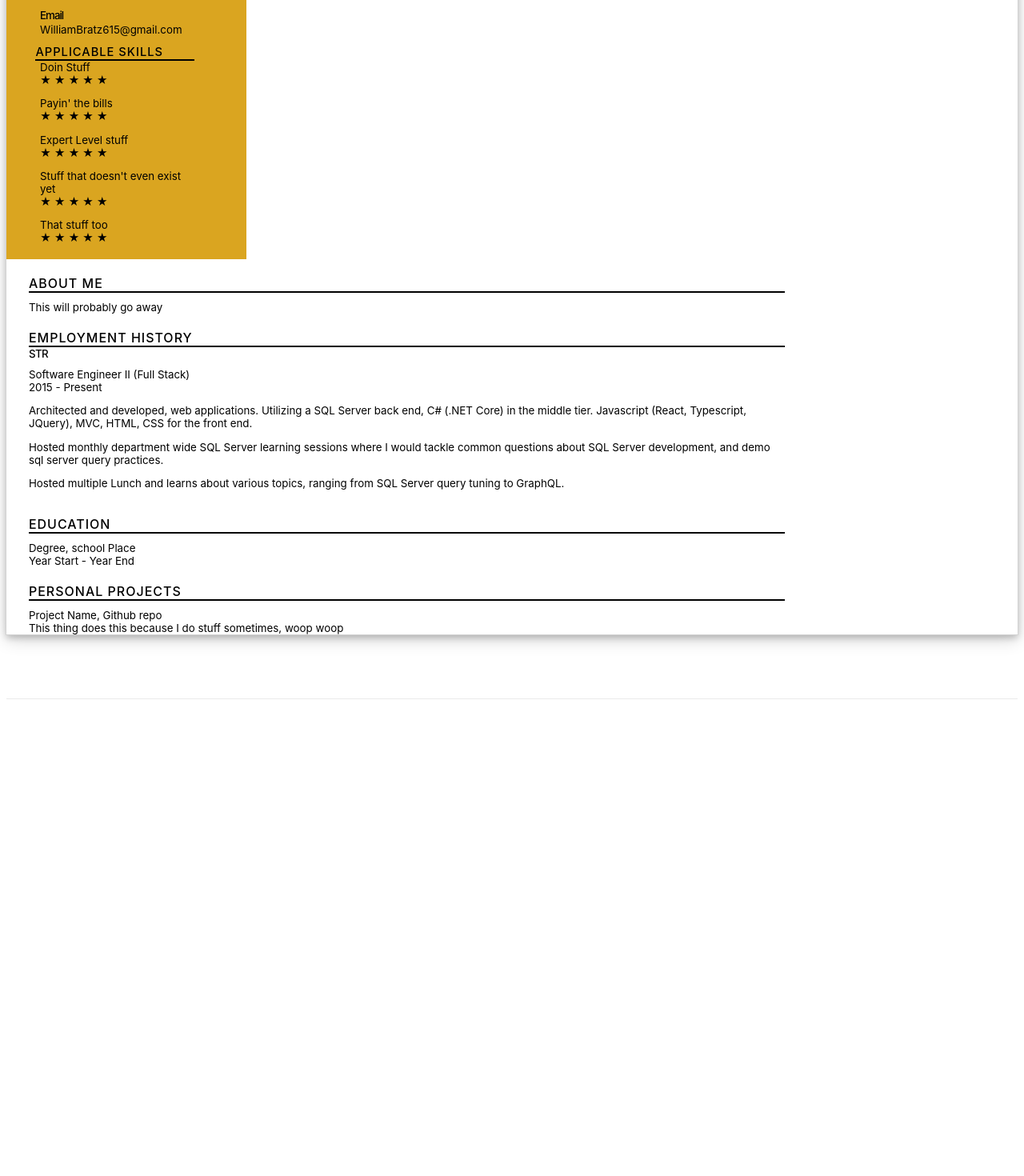
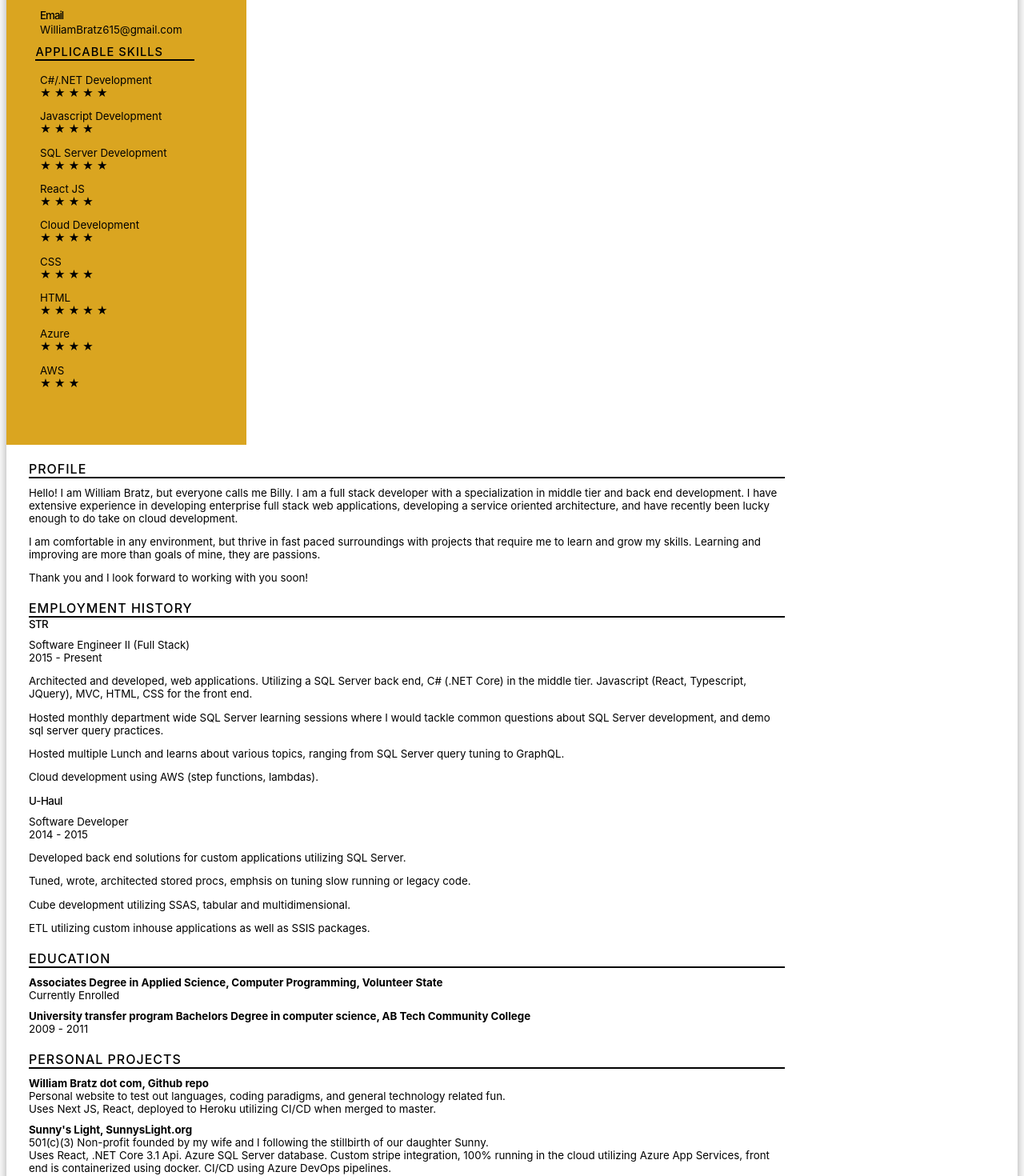
Before and after one commit to wbratz/williambratzdotcom, a Next.js app: page /resume in a window 1280 px wide. Shown: the part 403-1873 px from the top of the page at 80% size. Before the commit the page ends 1376 px from the top, so only its background shows below. Built offline with nearby package versions, Linux system fonts and the light colour scheme.

Commit message:
finishes resume enough for check in still needs mobile help

```diff
--- a/pages/resume.tsx
+++ b/pages/resume.tsx
@@ -1,3 +1,4 @@
+import Link from "next/link";
 import Layout from "../src/components/Layout";
 import styles from "../styles/Resume.module.css";
 
@@ -29,30 +30,57 @@ export default function Resume() {
           </div>
           <div className={styles.resumeInfo}>APPLICABLE SKILLS</div>
           <div className={styles.resumeInfoContent}>
-            Doin Stuff
+            <br></br>
+            C#/.NET Development
             <br></br> &#9733; &#9733; &#9733; &#9733; &#9733;
             <p>
-              Payin' the bills
+              Javascript Development
+              <br></br> &#9733; &#9733; &#9733; &#9733;
+            </p>
+            <p>
+              SQL Server Development
               <br></br> &#9733; &#9733; &#9733; &#9733; &#9733;
             </p>
             <p>
-              Expert Level stuff
+              React JS
+              <br></br> &#9733; &#9733; &#9733; &#9733;
+            </p>
+            <p>
+              Cloud Development
+              <br></br> &#9733; &#9733; &#9733; &#9733;
+            </p>
+            <p>
+              CSS
+              <br></br> &#9733; &#9733; &#9733; &#9733;
+            </p>
+            <p>
+              HTML
               <br></br> &#9733; &#9733; &#9733; &#9733; &#9733;
             </p>
             <p>
-              Stuff that doesn't even exist yet
-              <br></br> &#9733; &#9733; &#9733; &#9733; &#9733;
+              Azure
+              <br></br> &#9733; &#9733; &#9733; &#9733;
             </p>
             <p>
-              That stuff too
-              <br></br> &#9733; &#9733; &#9733; &#9733; &#9733;
+              AWS
+              <br></br> &#9733; &#9733; &#9733;
             </p>
           </div>
         </div>
         <div className={styles.resumeMainbar}>
-          <div className={styles.resumeMainHeading}>ABOUT ME</div>
+          <div className={styles.resumeMainHeading}>PROFILE</div>
           <div className={styles.resumeMainContent}>
-            This will probably go away
+            Hello! I am William Bratz, but everyone calls me Billy. I am a full
+            stack developer with a specialization in middle tier and back end
+            development. I have extensive experience in developing enterprise
+            full stack web applications, developing a service oriented
+            architecture, and have recently been lucky enough to do take on
+            cloud development.
+            <p></p>I am comfortable in any environment, but thrive in fast paced
+            surroundings with projects that require me to learn and grow my
+            skills. Learning and improving are more than goals of mine, they are
+            passions.
+            <p></p> Thank you and I look forward to working with you soon!
           </div>
           <div className={styles.resumeMainHeading}>EMPLOYMENT HISTORY</div>
           <div className={styles.resumeMainInfo}>STR</div>
@@ -71,18 +99,69 @@ export default function Resume() {
               Hosted multiple Lunch and learns about various topics, ranging
               from SQL Server query tuning to GraphQL.
             </p>
+            <p>Cloud development using AWS (step functions, lambdas).</p>
+          </div>
+          <div className={styles.resumeMainInfo}>U-Haul</div>
+          <div className={styles.resumeMainContent}>
+            Software Developer
+            <br></br>2014 - 2015
+            <p>
+              Developed back end solutions for custom applications utilizing SQL
+              Server.
+            </p>
+            Tuned, wrote, architected stored procs, emphsis on tuning slow
+            running or legacy code.
+            <p>
+              Cube development utilizing SSAS, tabular and multidimensional.
+            </p>
+            <p></p>
+            ETL utilizing custom inhouse applications as well as SSIS packages.
           </div>
           <div className={styles.resumeMainHeading}>EDUCATION</div>
           <div className={styles.resumeMainContent}>
-            Degree, school Place
+            <b>
+              Associates Degree in Applied Science, Computer Programming,
+              Volunteer State
+            </b>
             <br></br>
-            Year Start - Year End
+            Currently Enrolled
+          </div>
+          <div className={styles.resumeMainContent}>
+            <b>
+              University transfer program Bachelors Degree in computer science,
+              AB Tech Community College
+            </b>
+            <br></br>
+            2009 - 2011
           </div>
           <div className={styles.resumeMainHeading}>PERSONAL PROJECTS</div>
           <div className={styles.resumeMainContent}>
-            Project Name, Github repo
+            <b>
+              William Bratz dot com,{" "}
+              <Link href="https://github.com/wbratz/williambratzdotcom">
+                Github repo
+              </Link>
+            </b>
             <br></br>
-            This thing does this because I do stuff sometimes, woop woop
+            Personal website to test out languages, coding paradigms, and
+            general technology related fun.
+            <br></br>
+            Uses Next JS, React, deployed to Heroku utilizing CI/CD when merged
+            to master.
+          </div>
+          <div className={styles.resumeMainContent}>
+            <b>
+              Sunny's Light,{" "}
+              <Link href="https://SunnysLight.org">SunnysLight.org</Link>
+            </b>
+            <br></br>
+            501(c)(3) Non-profit founded by my wife and I following the
+            stillbirth of our daughter Sunny.
+            <br></br>
+            Uses React, .NET Core 3.1 Api. Azure SQL Server database. Custom
+            stripe integration, 100% running in the cloud utilizing Azure App
+            Services, front end is containerized using docker. CI/CD using Azure
+            DevOps pipelines.
           </div>
         </div>
       </div>
--- a/styles/Resume.module.css
+++ b/styles/Resume.module.css
@@ -1,10 +1,9 @@
 .resumeContainer {
-  min-height: 500px;
-  max-width: 1800px;
   min-width: 1200px;
+  max-width: 1500px;
   display: flex;
   flex-direction: row;
-  align-items: flex-start;
+  align-items: stretch;
   outline: 1px solid lightgray;
   box-shadow: 0 4px 8px 0 rgba(0, 0, 0, 0.2), 0 6px 20px 0 rgba(0, 0, 0, 0.19);
   flex-wrap: wrap;
@@ -48,14 +47,14 @@
 
 .resumeSidebar {
   width: 20%;
-  height: 100%;
   min-width: 300px;
   padding: 0 0.5rem;
+  padding-bottom: 50px;
   display: flex;
   flex-direction: column;
   align-items: flex-start;
   background-color: goldenrod;
-  align-self: flex-start;
+  align-self: stretch;
 }
 
 .resumeInfo {
@@ -92,13 +91,13 @@
 .resumeMainbar {
   width: 80%;
   min-width: 900px;
-  height: 100%;
   padding: 0 0.5rem;
   display: flex;
   flex-direction: column;
   align-items: flex-start;
-  align-self: flex-start;
+  align-self: stretch;
   overflow-x: hidden;
+  padding-bottom: 50px;
 }
 
 .resumeMainHeading {
```
